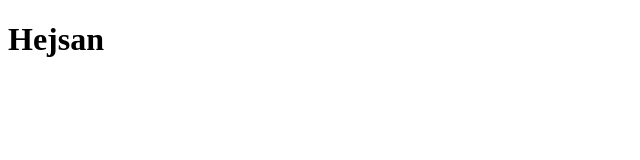
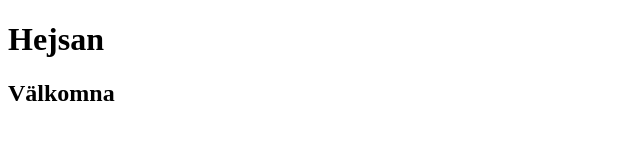
Before and after one commit to Deniz-98/grupp, a plain HTML site: page index.html in a window 1280 px wide. Shown: the whole page, without its empty margins (0-640 px from the left). Drawn offline with Linux system fonts and the light colour scheme.

Commit message:
Added h2

```diff
--- a/index.html
+++ b/index.html
@@ -7,5 +7,7 @@
 </head>
 <body>
     <h1>Hejsan</h1>
+
+    <h2>Välkomna</h2>
 </body>
 </html>
```
